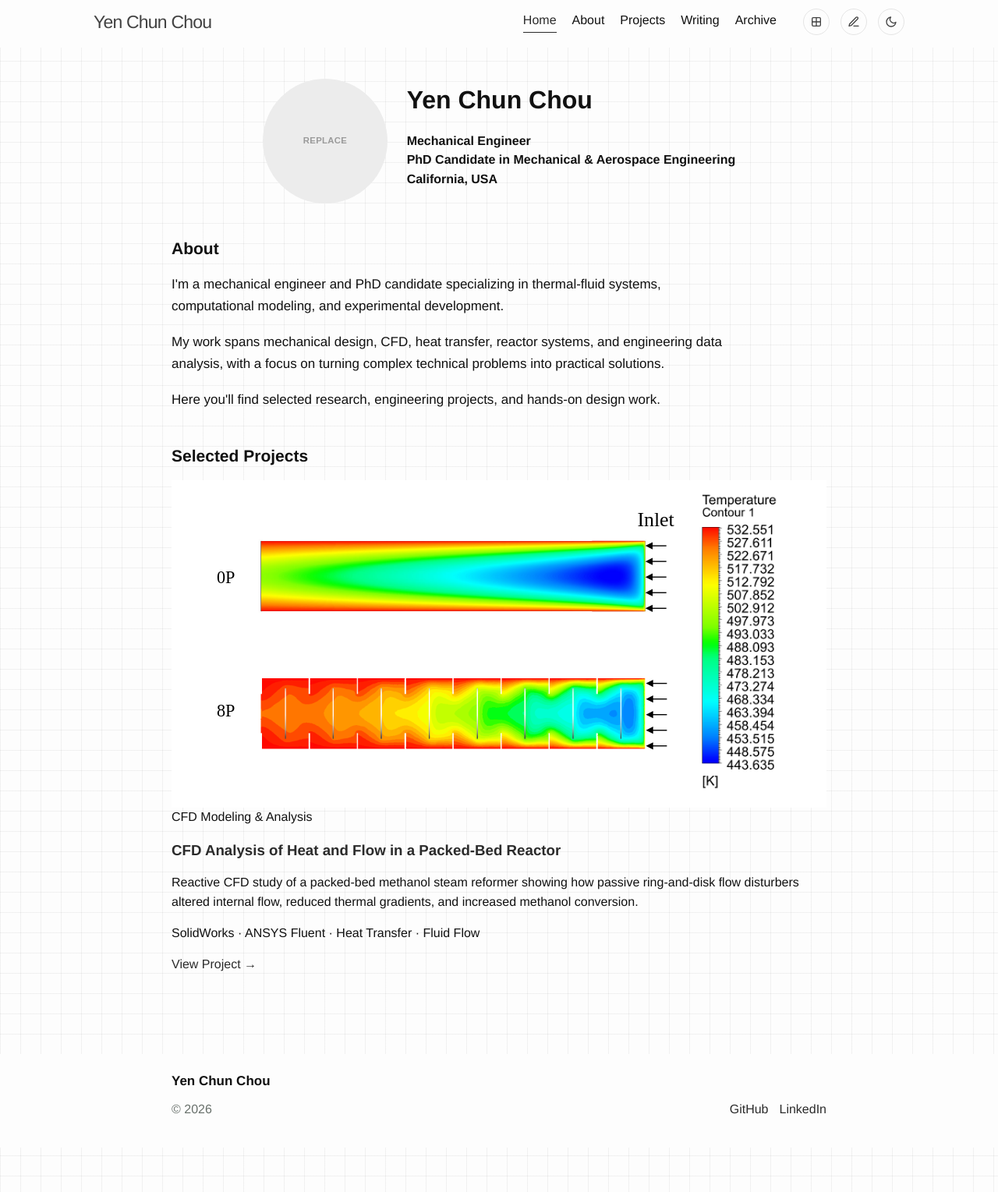
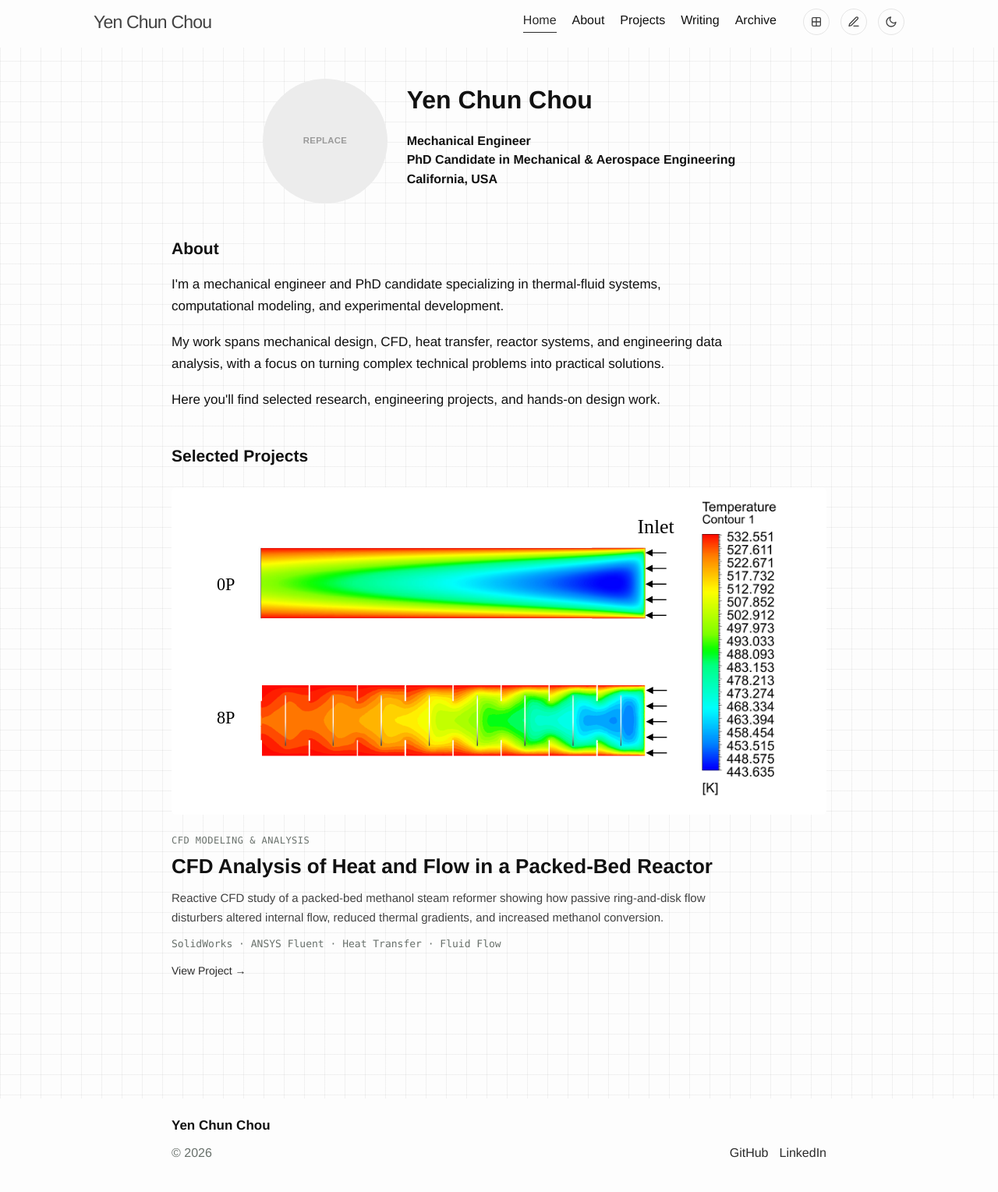
Before and after one commit to yenchun-chou/yenchun-chou.github.io, a Jekyll site: the page built from index.html, in a window 1280 px wide. Shown: the whole page at 78% size. Built offline with Jekyll 4.4.1, drawn with Linux system fonts in a browser that asks for light colours.

Commit message:
Style featured projects on homepage

```diff
--- a/css/clean-layout.css
+++ b/css/clean-layout.css
@@ -179,3 +179,100 @@ hr {
     grid-column: 2;
   }
 }
+
+/* Featured projects on homepage */
+
+.featured-projects {
+  margin-top: 24px;
+}
+
+.featured-project {
+  margin: 0 0 64px;
+}
+
+.featured-project-image-link {
+  display: block;
+  width: 100%;
+  margin-bottom: 24px;
+  overflow: hidden;
+  border-radius: 6px;
+}
+
+.featured-project-image {
+  display: block;
+  width: 100%;
+  height: auto;
+  max-height: 440px;
+  object-fit: contain;
+}
+
+.featured-project-content {
+  max-width: 720px;
+}
+
+.featured-project-role {
+  margin: 0 0 8px;
+  color: var(--muted);
+  font: 12px/1.5 var(--mono);
+  letter-spacing: 0.04em;
+  text-transform: uppercase;
+}
+
+.featured-project-title {
+  margin: 0 0 12px;
+  font-size: 26px;
+  line-height: 1.25;
+}
+
+.featured-project-title a {
+  color: var(--fg);
+  text-decoration: none;
+}
+
+.featured-project-title a:hover {
+  text-decoration: underline;
+}
+
+.featured-project-description {
+  margin: 0 0 12px;
+  color: var(--fg-soft);
+  font-size: 15px;
+  line-height: 1.65;
+}
+
+.featured-project-technologies {
+  margin: 0 0 14px;
+  color: var(--muted);
+  font: 13px/1.5 var(--mono);
+}
+
+.featured-project-link {
+  margin: 0;
+  font-size: 14px;
+}
+
+.featured-project-link a {
+  text-decoration: none;
+}
+
+.featured-project-link a:hover {
+  text-decoration: underline;
+}
+
+@media screen and (max-width: 700px) {
+  .featured-project {
+    margin-bottom: 48px;
+  }
+
+  .featured-project-image-link {
+    margin-bottom: 18px;
+  }
+
+  .featured-project-title {
+    font-size: 22px;
+  }
+
+  .featured-project-description {
+    font-size: 14px;
+  }
+}
```
